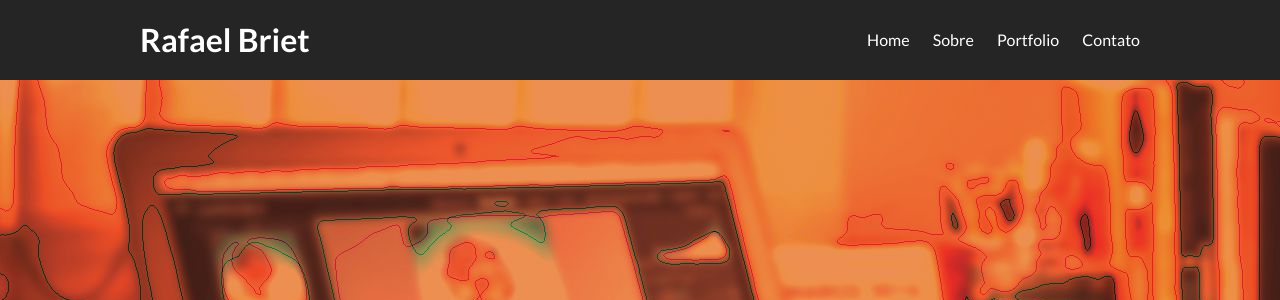
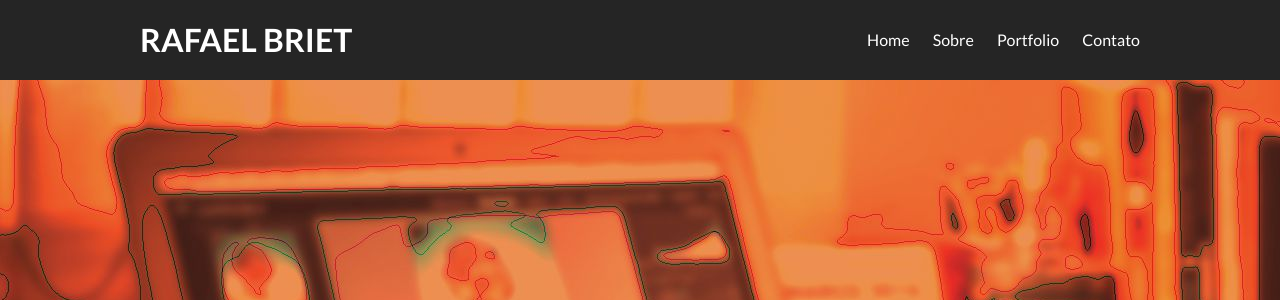
Before and after one commit to rafaelbriet/rafael-2016, a PHP site: page / in a window 1280 px wide. Shown: the top 300 px of the page. Run offline with PHP 8.4, Linux system fonts and the light colour scheme; style sheets or scripts are compiled from the project's sources; some web fonts are replaced.

Commit message:
Nome do site agora está em maiúscula. Tentativa de adicionar _header.scss ao commit anterior.

```diff
--- a/assets/styles/_header.scss
+++ b/assets/styles/_header.scss
@@ -17,6 +17,8 @@
 
 .site-name {
     margin: 0;
+    text-transform: uppercase;
+    font-weight: 700;
 
     a {
         text-decoration: none;
```
Also changed, not shown: 1 other file.
